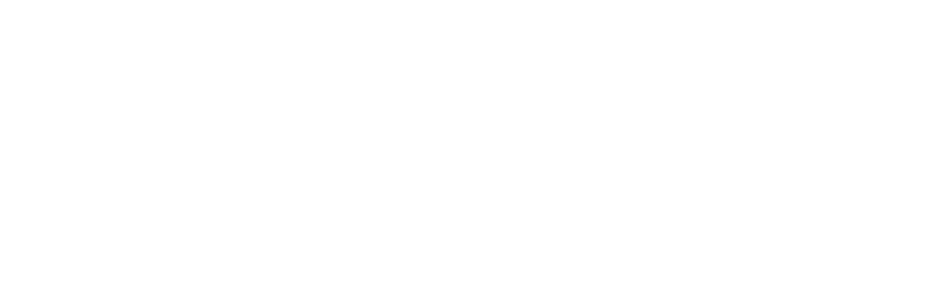
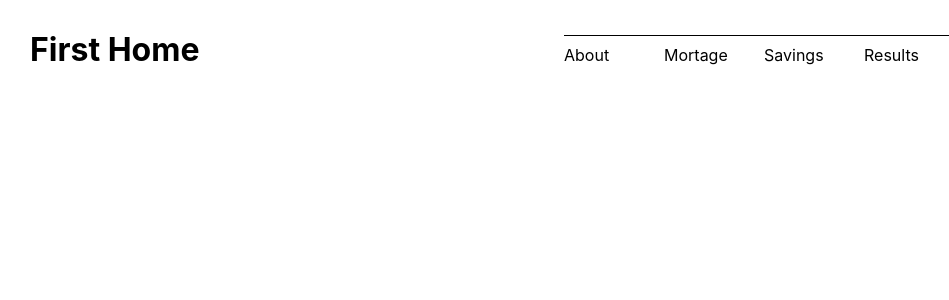
Before and after one commit to Jared-James/first-home-v2.0.0, a Next.js app: page / in a window 1280 px wide. Shown: the top 300 px of the page, without its empty margins (61-1010 px from the left). Built offline with nearby package versions, Linux system fonts and the light colour scheme.

Commit message:
header designed and built

```diff
--- a/package.json
+++ b/package.json
@@ -11,7 +11,8 @@
     "dependencies": {
         "next": "12.0.7",
         "react": "17.0.2",
-        "react-dom": "17.0.2"
+        "react-dom": "17.0.2",
+        "sass": "^1.44.0"
     },
     "devDependencies": {
         "@types/node": "16.11.12",
--- /dev/null
+++ b/src/components/header/Header.module.scss
@@ -0,0 +1,40 @@
+.container {
+    display: flex;
+    justify-content: space-between;
+    padding: 30px;
+}
+
+.title {
+    width: 100%;
+    margin-left: 5%;
+}
+
+.navigation__container {
+    display: flex;
+    justify-content: right;
+    align-items: center;
+    width: 100%;
+    position: relative;
+}
+
+.list {
+    display: flex;
+    text-align: left;
+    position: relative;
+    margin-right: 225px;
+    &:after {
+        content: '';
+        top: 0;
+        left: 0;
+        position: absolute;
+        width: 100%;
+        height: 1.5px;
+        background: black;
+    }
+}
+
+.list__item {
+    height: 100%;
+    width: 100px;
+    padding-top: 10px;
+}
--- /dev/null
+++ b/src/components/header/Header.tsx
@@ -0,0 +1,23 @@
+import styles from './Header.module.scss'
+
+const Header = () => {
+    return (
+        <header className={styles.container}>
+            <div className={styles.title}>
+                <h1>First Home</h1>
+            </div>
+            <div className={styles.navigation__container}>
+                <nav>
+                    <ul className={styles.list}>
+                        <li className={styles.list__item}>About</li>
+                        <li className={styles.list__item}>Mortage</li>
+                        <li className={styles.list__item}>Savings</li>
+                        <li className={styles.list__item}>Results</li>
+                    </ul>
+                </nav>
+            </div>
+        </header>
+    )
+}
+
+export default Header
--- a/src/pages/_app.tsx
+++ b/src/pages/_app.tsx
@@ -1,5 +1,5 @@
 /* eslint-disable react/jsx-props-no-spreading */
-import '../../styles/globals.css'
+import '../../styles/globals.scss'
 import type { AppProps } from 'next/app'
 
 function MyApp({ Component, pageProps }: AppProps) {
--- a/src/pages/index.tsx
+++ b/src/pages/index.tsx
@@ -1,7 +1,7 @@
 import type { NextPage } from 'next'
 import Head from 'next/head'
-import Image from 'next/image'
-import styles from '../../styles/Home.module.css'
+import styles from '../../styles/Index.module.scss'
+import Header from '../components/header/Header'
 
 const Home: NextPage = () => (
     <div className={styles.container}>
@@ -10,6 +10,7 @@
             <meta name="First Home" content="First Home" />
             <link rel="icon" href="/favicon.ico" />
         </Head>
+        <Header />
     </div>
 )
 
--- a/styles/Home.module.css
+++ /dev/null
@@ -1,116 +0,0 @@
-.container {
-  padding: 0 2rem;
-}
-
-.main {
-  min-height: 100vh;
-  padding: 4rem 0;
-  flex: 1;
-  display: flex;
-  flex-direction: column;
-  justify-content: center;
-  align-items: center;
-}
-
-.footer {
-  display: flex;
-  flex: 1;
-  padding: 2rem 0;
-  border-top: 1px solid #eaeaea;
-  justify-content: center;
-  align-items: center;
-}
-
-.footer a {
-  display: flex;
-  justify-content: center;
-  align-items: center;
-  flex-grow: 1;
-}
-
-.title a {
-  color: #0070f3;
-  text-decoration: none;
-}
-
-.title a:hover,
-.title a:focus,
-.title a:active {
-  text-decoration: underline;
-}
-
-.title {
-  margin: 0;
-  line-height: 1.15;
-  font-size: 4rem;
-}
-
-.title,
-.description {
-  text-align: center;
-}
-
-.description {
-  margin: 4rem 0;
-  line-height: 1.5;
-  font-size: 1.5rem;
-}
-
-.code {
-  background: #fafafa;
-  border-radius: 5px;
-  padding: 0.75rem;
-  font-size: 1.1rem;
-  font-family: Menlo, Monaco, Lucida Console, Liberation Mono, DejaVu Sans Mono,
-    Bitstream Vera Sans Mono, Courier New, monospace;
-}
-
-.grid {
-  display: flex;
-  align-items: center;
-  justify-content: center;
-  flex-wrap: wrap;
-  max-width: 800px;
-}
-
-.card {
-  margin: 1rem;
-  padding: 1.5rem;
-  text-align: left;
-  color: inherit;
-  text-decoration: none;
-  border: 1px solid #eaeaea;
-  border-radius: 10px;
-  transition: color 0.15s ease, border-color 0.15s ease;
-  max-width: 300px;
-}
-
-.card:hover,
-.card:focus,
-.card:active {
-  color: #0070f3;
-  border-color: #0070f3;
-}
-
-.card h2 {
-  margin: 0 0 1rem 0;
-  font-size: 1.5rem;
-}
-
-.card p {
-  margin: 0;
-  font-size: 1.25rem;
-  line-height: 1.5;
-}
-
-.logo {
-  height: 1em;
-  margin-left: 0.5rem;
-}
-
-@media (max-width: 600px) {
-  .grid {
-    width: 100%;
-    flex-direction: column;
-  }
-}
--- /dev/null
+++ b/styles/Index.module.scss
@@ -0,0 +1,2 @@
+.container {
+}
--- a/styles/globals.css
+++ /dev/null
@@ -1,16 +0,0 @@
-html,
-body {
-  padding: 0;
-  margin: 0;
-  font-family: -apple-system, BlinkMacSystemFont, Segoe UI, Roboto, Oxygen,
-    Ubuntu, Cantarell, Fira Sans, Droid Sans, Helvetica Neue, sans-serif;
-}
-
-a {
-  color: inherit;
-  text-decoration: none;
-}
-
-* {
-  box-sizing: border-box;
-}
--- /dev/null
+++ b/styles/globals.scss
@@ -0,0 +1,28 @@
+html,
+body {
+    font-family: -apple-system, BlinkMacSystemFont, Segoe UI, Roboto, Oxygen,
+        Ubuntu, Cantarell, Fira Sans, Droid Sans, Helvetica Neue, sans-serif;
+    height: 100%;
+    width: 100%;
+}
+
+a {
+    color: inherit;
+    text-decoration: none;
+}
+
+*,
+*::before,
+*::after {
+    box-sizing: border-box;
+}
+
+* {
+    margin: 0;
+    padding: 0;
+    border: 0;
+}
+
+li {
+    list-style-type: none;
+}
```
Also changed, not shown: src/components/landing-page/LandingPage.tsx (added, +11 -0 lines), .eslintrc.json, src/components/landing-page/LandingPage.module.scss (added), 2 other files (tests, documents, lock files or other folders).
